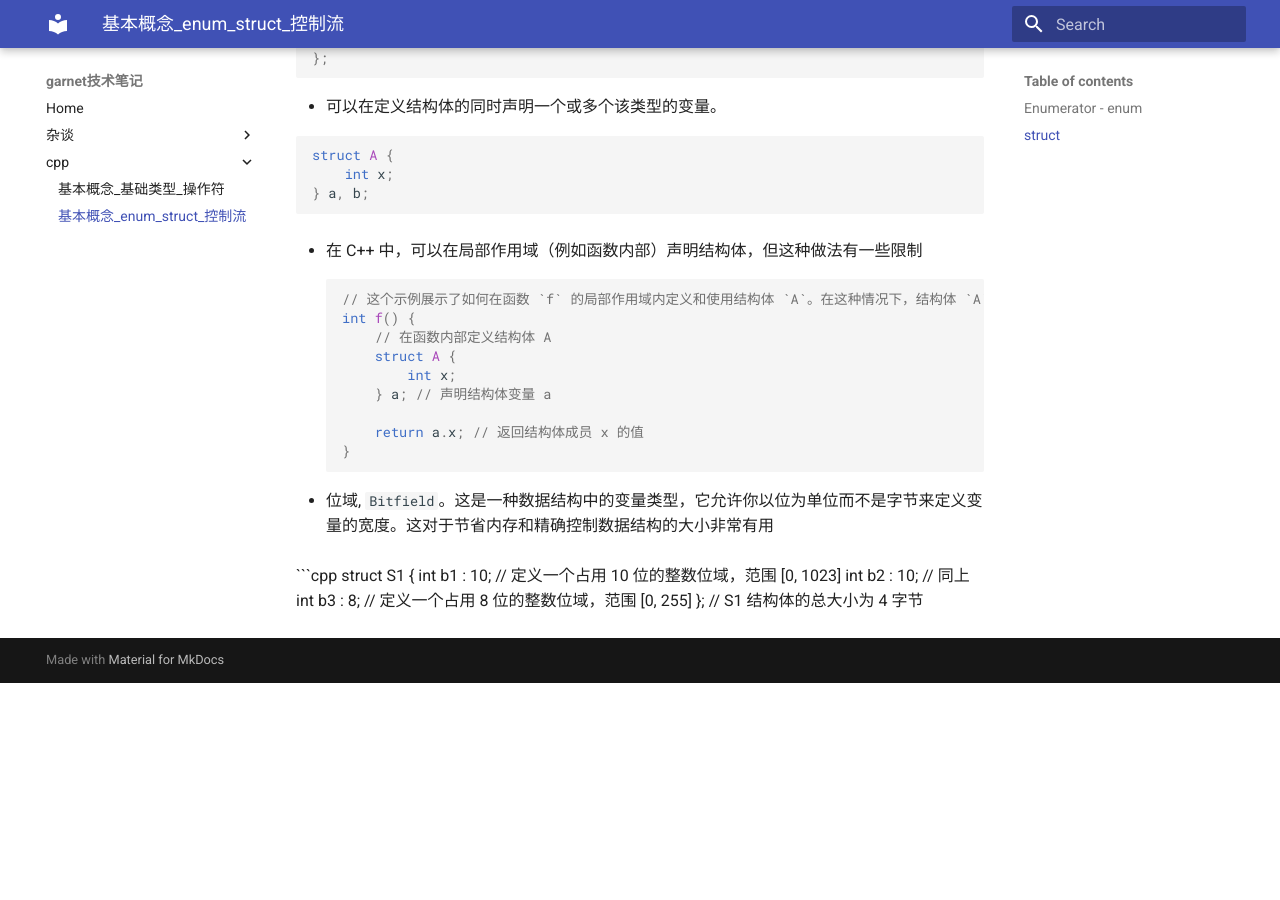
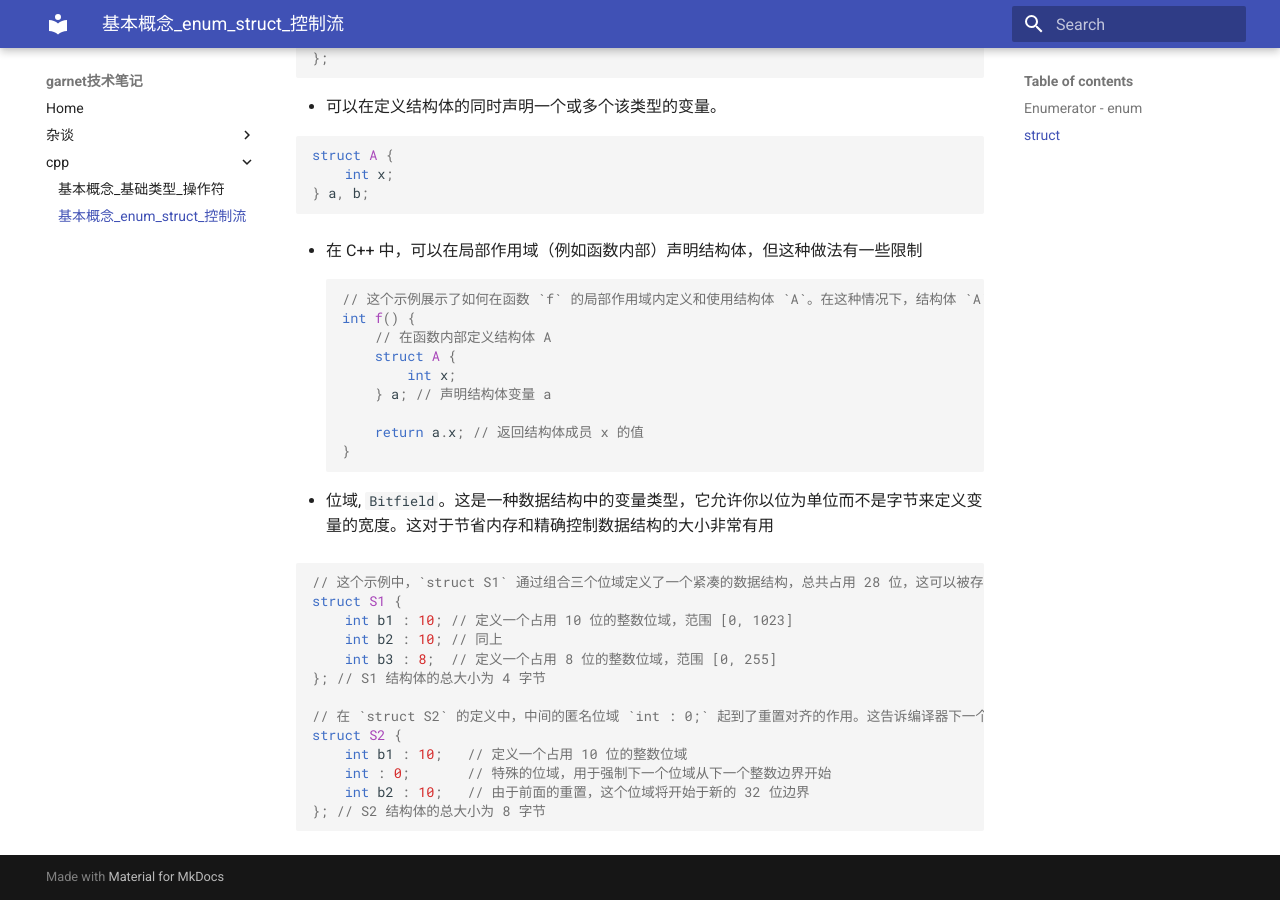
Before and after one commit to ymma98/technotes, an MkDocs documentation site: the page built from docs/cpp/基本概念_enum_struct_控制流.md, in a window 1280 px wide and 900 px high, scrolled down 2001 px. Built offline with MkDocs 1.6.1 and Material for MkDocs 9.7.7, drawn with Linux system fonts in a browser that asks for light colours; before the commit the page ends 2684 px from its top, so only the background shows below that.

Commit message:
docs/cpp/基本概念_enum_struct_控制流.md updated from https://stackedit.cn/

````diff
--- a/docs/cpp/基本概念_enum_struct_控制流.md
+++ b/docs/cpp/基本概念_enum_struct_控制流.md
@@ -115,13 +115,22 @@ int f() {
 * 位域, `Bitfield`。这是一种数据结构中的变量类型，它允许你以位为单位而不是字节来定义变量的宽度。这对于节省内存和精确控制数据结构的大小非常有用
 
 ```cpp
+// 这个示例中，`struct S1` 通过组合三个位域定义了一个紧凑的数据结构，总共占用 28 位，这可以被存储在 4 个字节内。
 struct S1 {
     int b1 : 10; // 定义一个占用 10 位的整数位域，范围 [0, 1023]
     int b2 : 10; // 同上
     int b3 : 8;  // 定义一个占用 8 位的整数位域，范围 [0, 255]
 }; // S1 结构体的总大小为 4 字节
 
+// 在 `struct S2` 的定义中，中间的匿名位域 `int : 0;` 起到了重置对齐的作用。这告诉编译器下一个位域 `b2` 应该从新的存储单元开始，导致结构体大小增加到 8 字节。
+struct S2 {
+    int b1 : 10;   // 定义一个占用 10 位的整数位域
+    int : 0;       // 特殊的位域，用于强制下一个位域从下一个整数边界开始
+    int b2 : 10;   // 由于前面的重置，这个位域将开始于新的 32 位边界
+}; // S2 结构体的总大小为 8 字节
+```
+
 <!--stackedit_data:
-eyJoaXN0b3J5IjpbMTgwNDExNTAwMSwtNjkwOTUwNjA4LDkzOD
+eyJoaXN0b3J5IjpbMTU0ODUzOTgwMCwtNjkwOTUwNjA4LDkzOD
 g5NDA3OF19
 -->
````
